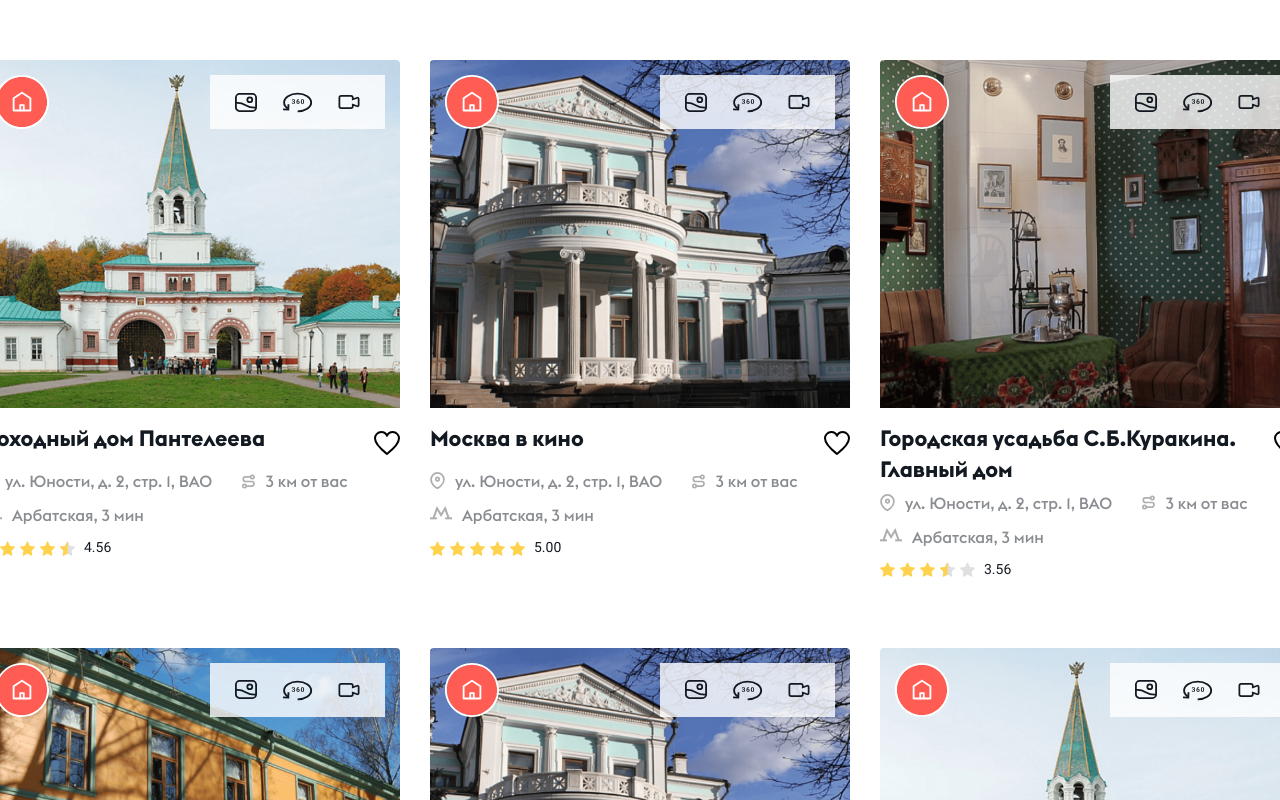
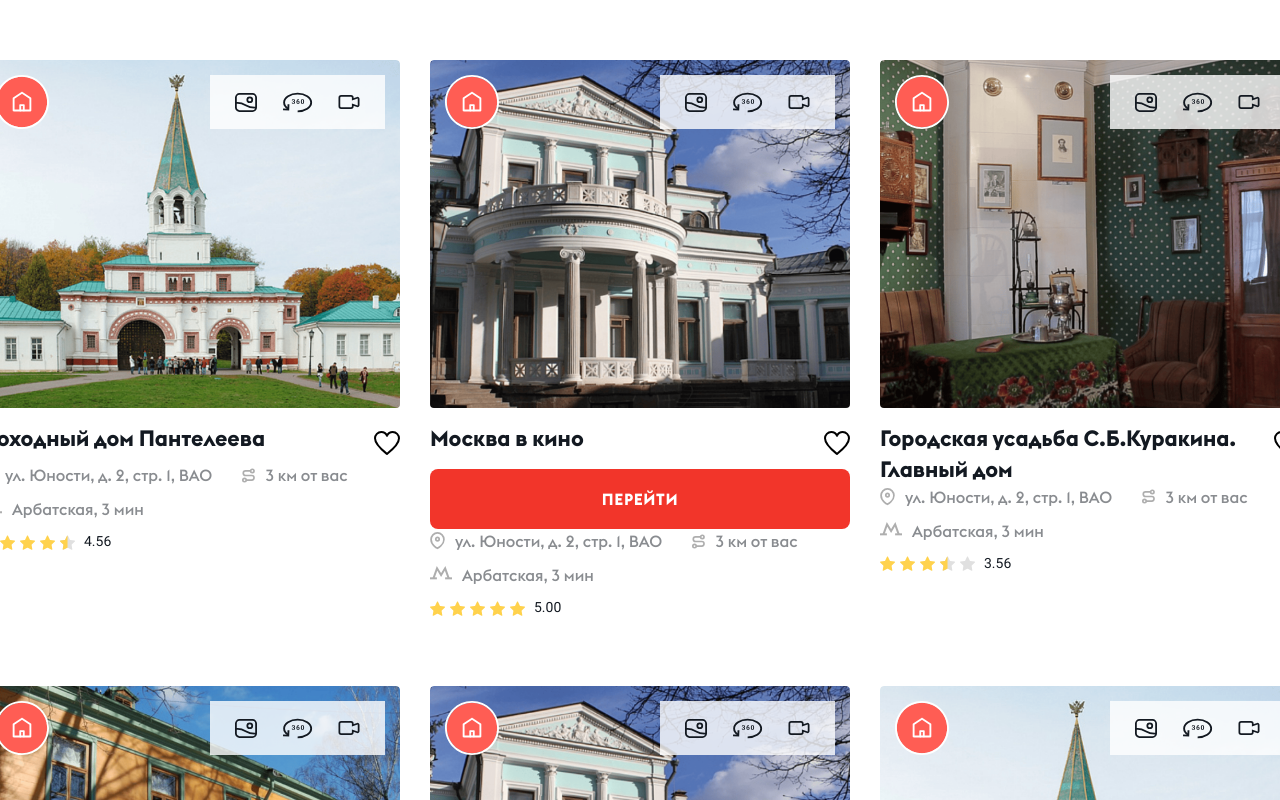
Before and after one commit to 44Klic44/uds-media-test, a React (Vite) app in the folder test-cards/: page / in a window 1280 px wide. Shown: the top 800 px of the page. Built offline with nearby package versions, Linux system fonts and the light colour scheme.

Commit message:
btn-parameters

```diff
--- a/test-cards/src/components/Card/UdsCard.jsx
+++ b/test-cards/src/components/Card/UdsCard.jsx
@@ -15,6 +15,8 @@ const UdsCard = ({
   link,
   image,
   favorite,
+  showButton = false,
+  buttonText = "ПЕРЕЙТИ",
   icons = {}
 }) => {
   const [isFav, setIsFav] = useState(!!favorite)
@@ -108,9 +110,11 @@ const UdsCard = ({
             </button>
           </div>
 
-          <div className={`${styles.ctaWrap} ${hovered ? styles.ctaVisible : ''}`}>
-            <UdsButton as="a" href={link}>ПЕРЕЙТИ</UdsButton>
-          </div>
+           {showButton && (
+  <div className={styles.ctaWrap}>
+    <UdsButton as="a" href={link}>{buttonText}</UdsButton>
+  </div>
+)}
 
           <div className={styles.infoLine}>
             <div className={styles.infoItem}>
--- a/test-cards/src/components/Card/UdsCard.module.scss
+++ b/test-cards/src/components/Card/UdsCard.module.scss
@@ -17,6 +17,7 @@
   height: 348px;
   overflow: hidden;
   background: #eee;
+  border-radius: 4px;
 }
 
 .image {
@@ -73,7 +74,7 @@
 
 /* Кнопка "Подробнее" для мобильных */
 .mobileDetailsButton {
-  position: absolute;
+  // position: absolute;
   bottom: 15px;
   right: 15px;
   background: rgba(255, 255, 255, 0.95);
@@ -87,9 +88,9 @@
   font-size: 14px;
   color: $uds-text-dark;
   cursor: pointer;
-  z-index: 10;
-  transition: all 0.2s ease;
-  backdrop-filter: blur(10px);
+  // z-index: 10;
+  // transition: all 0.2s ease;
+  // backdrop-filter: blur(10px);
 
   @media (min-width: 1025px) {
     display: none;
@@ -171,12 +172,11 @@
 
 .ctaWrap {
   margin-top: 6px;
-  height: 0;
-  overflow: hidden;
-  transition: height 0.28s ease, opacity 0.28s ease;
-  opacity: 0;
+  height: auto;
+  opacity: 1;
   display: flex;
   align-items: center;
+
 }
 
 .ctaVisible {
--- a/test-cards/src/components/UdsButton/UdsButton.module.scss
+++ b/test-cards/src/components/UdsButton/UdsButton.module.scss
@@ -16,11 +16,11 @@
   text-decoration: none;
   border: none;
   cursor: pointer;
-  transition: transform 0.18s ease, filter 0.18s ease;
+  // transition: transform 0.18s ease, filter 0.18s ease;
   font-size: 16px;
-
+transition: all 0.3s ease;
   &:hover {
     transform: translateY(-2px);
-    filter: brightness(1.02);
+        box-shadow: 0 4px 12px rgba(0, 0, 0, 0.15);
   }
 }
--- a/test-cards/src/data/udsPlaces.js
+++ b/test-cards/src/data/udsPlaces.js
@@ -18,6 +18,8 @@ export const cards = [
     link: "/property/1",
     image: card1Img,
     favorite: false,
+     showButton: false,
+    buttonText: "ПЕРЕЙТИ",
     icons: {
       home: "/icons/home.svg",
       image: "/images/property1.jpg",
@@ -36,6 +38,8 @@ export const cards = [
     link: "/property/2",
     image: card2Img,
     favorite: false,
+    showButton: true,
+    buttonText: "ПЕРЕЙТИ",
     icons: {
       home: "/icons/home.svg",
       image: "/images/property2.jpg",
@@ -54,6 +58,8 @@ export const cards = [
     link: "/property/3",
     image: card3Img ,
     favorite: false,
+     showButton: false,
+    buttonText: "ПЕРЕЙТИ",
     icons: {
       home: "/icons/home.svg",
       image: "/images/property3.jpg",
@@ -72,6 +78,8 @@ export const cards = [
     link: "/property/4",
     image: card4Img,
     favorite: false,
+     showButton: false,
+    buttonText: "ПЕРЕЙТИ",
     icons: {
       home: "/icons/home.svg",
       image: "/images/property4.jpg",
@@ -90,6 +98,8 @@ export const cards = [
     link: "/property/5",
     image: card2Img,
     favorite: false,
+     showButton: false,
+    buttonText: "ПЕРЕЙТИ",
     icons: {
       home: "/icons/home.svg",
       image: "/images/property5.jpg",
@@ -108,6 +118,8 @@ export const cards = [
     link: "/property/6",
     image: card1Img,
     favorite: false,
+     showButton: false,
+    buttonText: "ПЕРЕЙТИ",
     icons: {
       home: "/icons/home.svg",
       image: "/images/property6.jpg",
```
